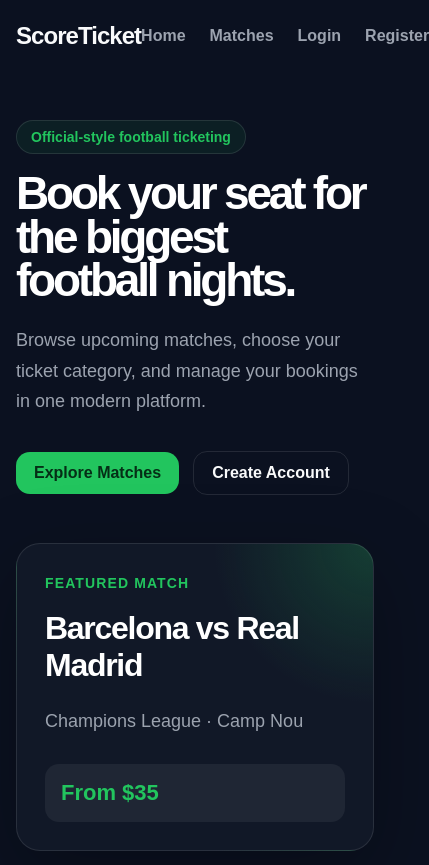
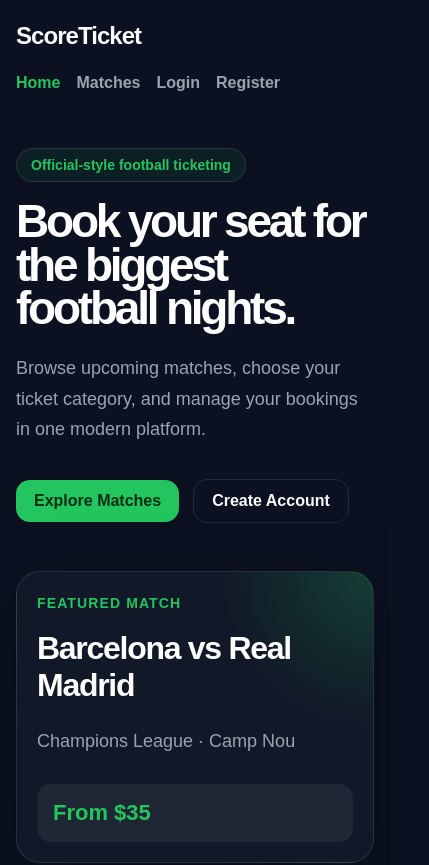
Before and after one commit to Hussein-Gharib/ScoreTicket, a React app in the folder frontend/: page / in a window 390 px wide. Shown: the top 865 px of the page, 429 px wide, since content can reach past the window. Built offline with nearby package versions, Linux system fonts and the light colour scheme; the HTML template or start-up script is replaced by a standard one.

Commit message:
Improve frontend global styles

```diff
--- a/frontend/src/components/layout/Navbar.jsx
+++ b/frontend/src/components/layout/Navbar.jsx
@@ -1,4 +1,4 @@
-import { Link, useNavigate } from "react-router-dom";
+import { NavLink, useNavigate } from "react-router-dom";
 
 function Navbar() {
   const navigate = useNavigate();
@@ -12,25 +12,25 @@
 
   return (
     <header className="navbar">
-      <Link to="/" className="navbar__logo">
+      <NavLink to="/" className="navbar__logo">
         ScoreTicket
-      </Link>
+      </NavLink>
 
       <nav className="navbar__links">
-        <Link to="/">Home</Link>
-        <Link to="/matches">Matches</Link>
+        <NavLink to="/">Home</NavLink>
+        <NavLink to="/matches">Matches</NavLink>
 
         {token ? (
           <>
-            <Link to="/my-tickets">My Tickets</Link>
+            <NavLink to="/my-tickets">My Tickets</NavLink>
             <button className="navbar__logout" onClick={handleLogout}>
               Logout
             </button>
           </>
         ) : (
           <>
-            <Link to="/login">Login</Link>
-            <Link to="/register">Register</Link>
+            <NavLink to="/login">Login</NavLink>
+            <NavLink to="/register">Register</NavLink>
           </>
         )}
       </nav>
--- a/frontend/src/styles/global.css
+++ b/frontend/src/styles/global.css
@@ -15,6 +15,7 @@
   --container-width: 1180px;
 }
 
+/* App Layout */
 .app {
   min-height: 100vh;
   display: flex;
@@ -28,6 +29,12 @@
   padding: 48px 0;
 }
 
+.container {
+  width: min(100%, var(--container-width));
+  margin: 0 auto;
+}
+
+/* Navbar */
 .navbar {
   width: min(100% - 32px, var(--container-width));
   margin: 0 auto;
@@ -35,6 +42,7 @@
   display: flex;
   align-items: center;
   justify-content: space-between;
+  gap: 24px;
 }
 
 .navbar__logo {
@@ -62,16 +70,32 @@
   color: var(--color-text);
 }
 
+.navbar__links a.active {
+  color: var(--color-primary);
+}
+
+.navbar__logout {
+  border: none;
+  background: transparent;
+  color: var(--color-muted);
+  font-weight: 600;
+  cursor: pointer;
+  transition: color 0.2s ease;
+}
+
+.navbar__logout:hover {
+  color: var(--color-primary);
+}
+
+/* Footer */
 .footer {
   border-top: 1px solid var(--color-border);
   padding: 24px 16px;
   text-align: center;
   color: var(--color-muted);
 }
-.container {
-  width: min(100%, var(--container-width));
-  margin: 0 auto;
-}
+
+/* Buttons */
 .btn {
   border: none;
   border-radius: var(--radius-md);
@@ -100,6 +124,13 @@
   border-color: var(--color-primary);
   color: var(--color-primary);
 }
+
+.btn:disabled {
+  cursor: not-allowed;
+  opacity: 0.55;
+}
+
+/* Hero */
 .hero {
   display: grid;
   grid-template-columns: 1.4fr 0.8fr;
@@ -186,16 +217,7 @@
   font-size: 22px;
 }
 
-@media (max-width: 820px) {
-  .hero {
-    grid-template-columns: 1fr;
-    min-height: auto;
-  }
-
-  .hero h1 {
-    font-size: 46px;
-  }
-}
+/* Section Header */
 .section-header {
   max-width: 680px;
   margin-bottom: 34px;
@@ -223,6 +245,7 @@
   line-height: 1.7;
 }
 
+/* Matches */
 .matches-grid {
   display: grid;
   grid-template-columns: repeat(3, 1fr);
@@ -280,17 +303,7 @@
   font-weight: 800;
 }
 
-@media (max-width: 980px) {
-  .matches-grid {
-    grid-template-columns: repeat(2, 1fr);
-  }
-}
-
-@media (max-width: 640px) {
-  .matches-grid {
-    grid-template-columns: 1fr;
-  }
-}
+/* Tickets */
 .ticket-grid {
   display: grid;
   grid-template-columns: repeat(3, 1fr);
@@ -328,17 +341,34 @@
   width: 100%;
 }
 
-@media (max-width: 980px) {
-  .ticket-grid {
-    grid-template-columns: repeat(2, 1fr);
-  }
+.quantity-field {
+  display: grid;
+  gap: 8px;
+  margin-bottom: 18px;
+  color: var(--color-text);
+  font-weight: 800;
 }
 
-@media (max-width: 640px) {
-  .ticket-grid {
-    grid-template-columns: 1fr;
-  }
+.quantity-field input {
+  width: 100%;
+  border: 1px solid var(--color-border);
+  border-radius: var(--radius-md);
+  padding: 12px 14px;
+  background: rgba(255, 255, 255, 0.04);
+  color: var(--color-text);
+  outline: none;
 }
+
+.quantity-field input:focus {
+  border-color: var(--color-primary);
+}
+
+.quantity-field input:disabled {
+  cursor: not-allowed;
+  opacity: 0.5;
+}
+
+/* Auth */
 .auth-page {
   min-height: 70vh;
   display: grid;
@@ -424,6 +454,8 @@
   font-weight: 800;
   text-decoration: none;
 }
+
+/* My Tickets */
 .tickets-grid {
   display: grid;
   gap: 18px;
@@ -477,6 +509,7 @@
   overflow-wrap: anywhere;
 }
 
+/* States */
 .empty-state {
   min-height: 60vh;
   display: grid;
@@ -499,18 +532,7 @@
   font-weight: 900;
   text-decoration: none;
 }
-.navbar__logout {
-  border: none;
-  background: transparent;
-  color: var(--color-muted);
-  font-weight: 600;
-  cursor: pointer;
-  transition: color 0.2s ease;
-}
 
-.navbar__logout:hover {
-  color: var(--color-primary);
-}
 .empty-card {
   border: 1px solid var(--color-border);
   border-radius: var(--radius-lg);
@@ -529,40 +551,13 @@
   margin: 10px 0 0;
   color: var(--color-muted);
 }
-.quantity-field {
-  display: grid;
-  gap: 8px;
-  margin-bottom: 18px;
-  color: var(--color-text);
-  font-weight: 800;
-}
 
-.quantity-field input {
-  width: 100%;
-  border: 1px solid var(--color-border);
-  border-radius: var(--radius-md);
-  padding: 12px 14px;
-  background: rgba(255, 255, 255, 0.04);
-  color: var(--color-text);
-  outline: none;
-}
-
-.quantity-field input:focus {
-  border-color: var(--color-primary);
-}
-
-.quantity-field input:disabled {
-  cursor: not-allowed;
-  opacity: 0.5;
-}
-.btn:disabled {
-  cursor: not-allowed;
-  opacity: 0.55;
-}
 .loading-state {
   min-height: 50vh;
-  display: grid;
-  place-items: center;
+  display: flex;
+  align-items: center;
+  justify-content: center;
+  gap: 12px;
   color: var(--color-muted);
   font-weight: 800;
   font-size: 18px;
@@ -572,7 +567,6 @@
   content: "";
   width: 22px;
   height: 22px;
-  margin-left: 12px;
   border: 3px solid var(--color-border);
   border-top-color: var(--color-primary);
   border-radius: 50%;
@@ -584,3 +578,52 @@
     transform: rotate(360deg);
   }
 }
+
+/* Responsive */
+@media (max-width: 980px) {
+  .matches-grid,
+  .ticket-grid {
+    grid-template-columns: repeat(2, 1fr);
+  }
+
+  .hero {
+    grid-template-columns: 1fr;
+    min-height: auto;
+  }
+}
+
+@media (max-width: 720px) {
+  .navbar {
+    align-items: flex-start;
+    flex-direction: column;
+  }
+
+  .navbar__links {
+    width: 100%;
+    flex-wrap: wrap;
+    gap: 16px;
+  }
+
+  .main-content {
+    padding: 34px 0;
+  }
+
+  .hero h1 {
+    font-size: 46px;
+  }
+
+  .hero__card,
+  .auth-card,
+  .match-card,
+  .ticket-card,
+  .user-ticket {
+    padding: 20px;
+  }
+}
+
+@media (max-width: 640px) {
+  .matches-grid,
+  .ticket-grid {
+    grid-template-columns: 1fr;
+  }
+}
```
